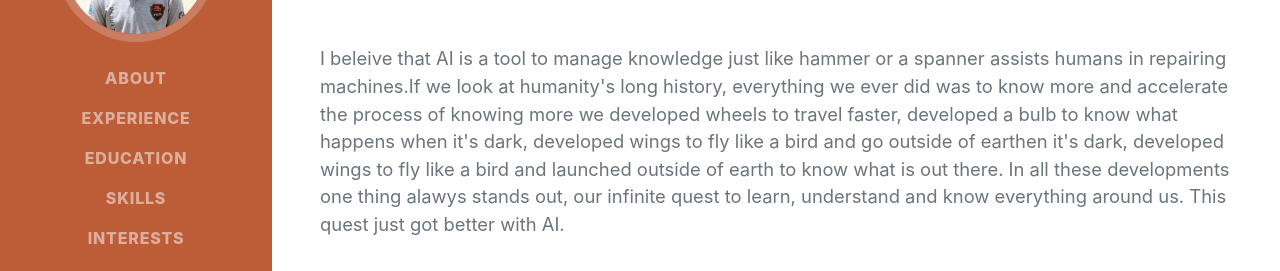
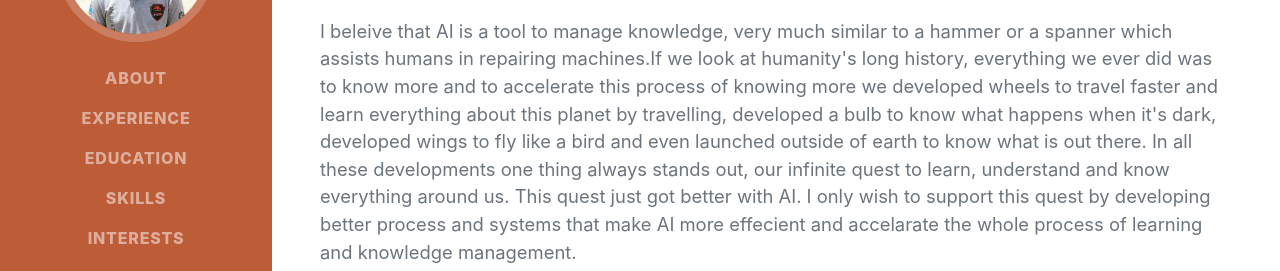
Before and after one commit to santoshapatil/santosh.github.io, a plain HTML site: page index.html in a window 1280 px wide. Shown: the part 314-585 px from the top of the page. Drawn offline with nearby package versions, Linux system fonts and the light colour scheme; a web font is replaced by a local one.

Commit message:
Update index.html

```diff
--- a/index.html
+++ b/index.html
@@ -48,7 +48,7 @@
                         <a href="tel:+919986388350">+919986388350</a>
                         <a href="mailto:name@email.com">santoshapatil31@gmail.com</a>
                     </div>
-                    <p class="lead mb-5">I beleive that AI is a tool to manage knowledge just like hammer or a spanner assists humans in repairing machines.If we look at humanity's long history, everything we ever did was to know more and accelerate the process of knowing more we developed wheels to travel faster, developed a bulb to know what happens when it's dark, developed wings to fly like a bird and go outside of earthen it's dark, developed wings to fly like a bird and launched outside of earth to know what is out there. In all these developments one thing alawys stands out, our infinite quest to learn, understand and know everything around us. This quest just got better with AI. </p>
+                    <p class="lead mb-5">I beleive that AI is a tool to manage knowledge, very much similar to a hammer or a spanner which assists humans in repairing machines.If we look at humanity's long history, everything we ever did was to know more and to accelerate this process of knowing more we developed wheels to travel faster and learn everything about this planet by travelling, developed a bulb to know what happens when it's dark, developed wings to fly like a bird and even launched outside of earth to know what is out there. In all these developments one thing always stands out, our infinite quest to learn, understand and know everything around us. This quest just got better with AI. I only wish to support this quest by developing better process and systems that make AI more effecient and accelarate the whole process of learning and knowledge management.</p>
                     <div class="social-icons">
                         <a class="social-icon" href="https://www.linkedin.com/in/santoshapatil/"rel="no-follow"><i class="fab fa-linkedin-in"></i></a>
                         <a class="social-icon" href="https://github.com/santoshapatil/"rel="no-follow"><i class="fab fa-github"></i></a>
```
